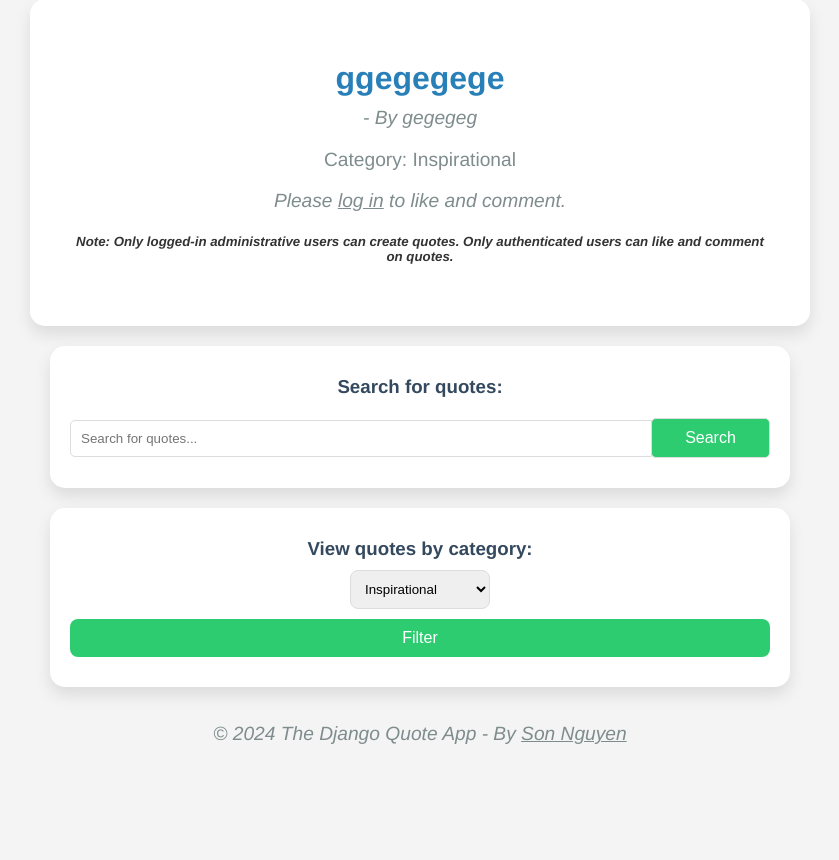
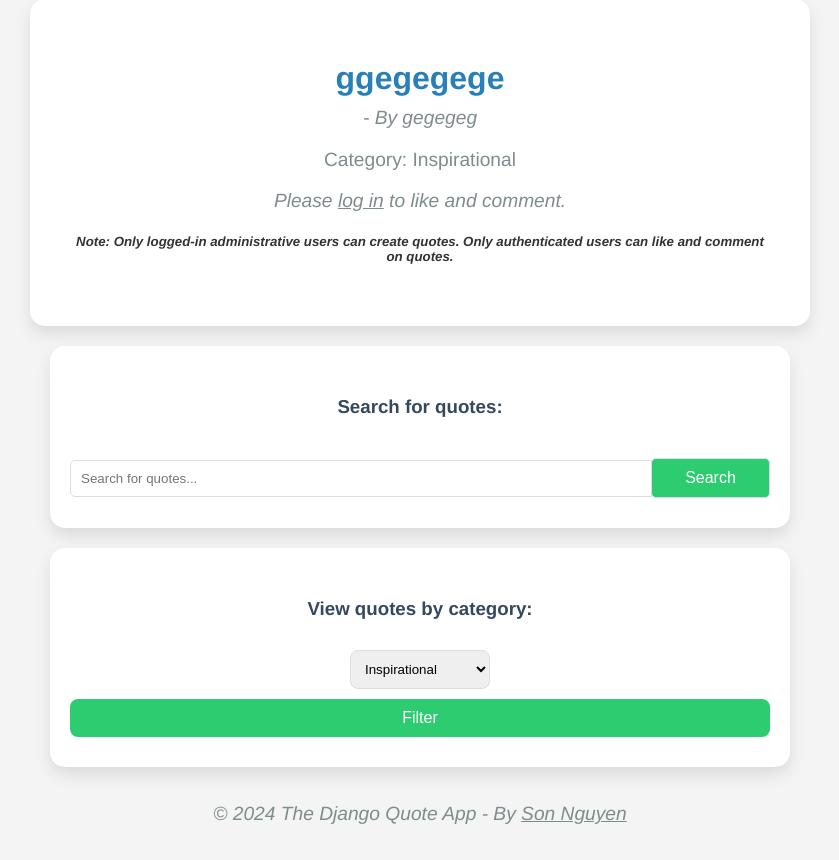
Before and after one commit to hoangsonww/Django-Quote-Application, a Django app: page / in a window 1280 px wide. Shown: the part 128-988 px from the top of the page, without its empty margins (220-1059 px from the left). Before the commit the page ends 872 px from the top, so only its background shows below. Run offline with Django 5.2, Linux system fonts and the light colour scheme; data comes from the database, SQL or seed files in the repository; both versions use the stored data as it was after the commit.

Commit message:
Final: App Working

```diff
--- a/QuotesApp/settings.py
+++ b/QuotesApp/settings.py
@@ -19,12 +19,7 @@ BASE_DIR = Path(__file__).resolve().parent.parent
 # Quick-start development settings - unsuitable for production
 # See https://docs.djangoproject.com/en/5.0/howto/deployment/checklist/
 
-# SECURITY WARNING: keep the secret key used in production secret!
-
-# SECURITY WARNING: don't run with debug turned on in production!
-
 ALLOWED_HOSTS = []
-
 
 # Application definition
 
--- a/quotes/models.py
+++ b/quotes/models.py
@@ -236,7 +236,6 @@ class Quote(models.Model):
         ('Home', 'Home'),
         ('Honesty', 'Honesty'),
         ('Hope', 'Hope'),
-        ('Human Rights', 'Human Rights'),
         ('Humanity', 'Humanity'),
         ('Humor', 'Humor'),
         ('Identity', 'Identity'),
@@ -255,7 +254,6 @@ class Quote(models.Model):
         ('Language', 'Language'),
         ('Leadership', 'Leadership'),
         ('Learning', 'Learning'),
-        ('LGBTQ+', 'LGBTQ+'),
         ('Life', 'Life'),
         ('Literature', 'Literature'),
         ('Loneliness', 'Loneliness'),
@@ -265,7 +263,6 @@ class Quote(models.Model):
         ('Marriage', 'Marriage'),
         ('Meaning', 'Meaning'),
         ('Memory', 'Memory'),
-        ('Mental Health', 'Mental Health'),
         ('Minimalism', 'Minimalism'),
         ('Mindfulness', 'Mindfulness'),
         ('Money', 'Money'),
@@ -300,7 +297,6 @@ class Quote(models.Model):
         ('Responsibility', 'Responsibility'),
         ('Risk', 'Risk'),
         ('Science', 'Science'),
-        ('Science Fiction', 'Science Fiction'),
         ('Self-Acceptance', 'Self-Acceptance'),
         ('Self-Care', 'Self-Care'),
         ('Self-Discovery', 'Self-Discovery'),
@@ -308,7 +304,6 @@ class Quote(models.Model):
         ('Self-Love', 'Self-Love'),
         ('Sexuality', 'Sexuality'),
         ('Simplicity', 'Simplicity'),
-        ('Social Justice', 'Social Justice'),
         ('Society', 'Society'),
         ('Solitude', 'Solitude'),
         ('Spirituality', 'Spirituality'),
--- a/quotes/templates/quotes/index.html
+++ b/quotes/templates/quotes/index.html
@@ -121,8 +121,8 @@
             font: inherit;
         }
         h3 {
-            margin-top: 30px;
             color: #34495e;
+            margin: 30px 0;
         }
         footer {
             text-align: center;
@@ -155,9 +155,6 @@
         .filter button:hover {
             background-color: #27ae60;
             transition: background-color 0.3s;
-        }
-        h3 {
-            margin: 10px 0;
         }
         .quote h1 {
             font-size: 2em;
```
Also changed, not shown: db.sqlite3, quotes/migrations/0005_alter_quote_category.py.
